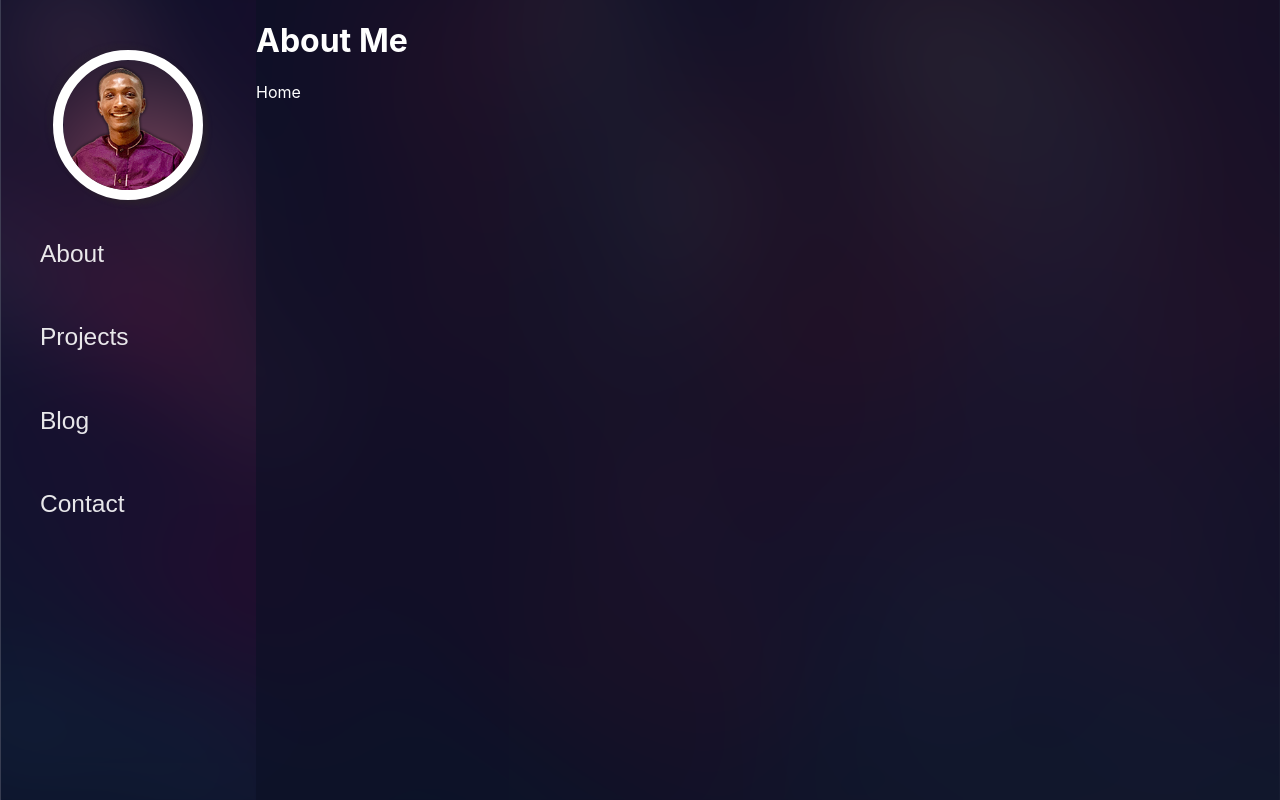
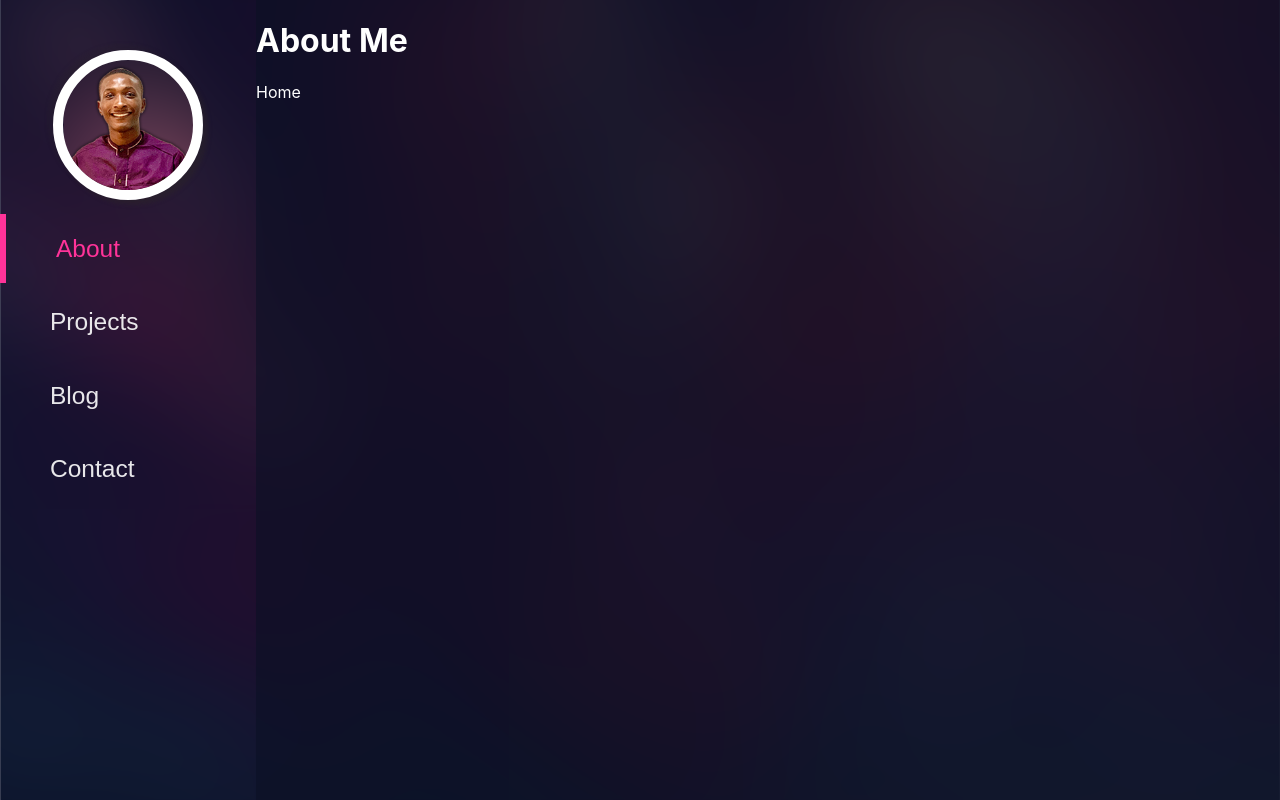
Before and after one commit to NzakiCodes/portfolio, a Next.js app: page /about in a window 1280 px wide. Built offline with nearby package versions, Linux system fonts and the light colour scheme.

Commit message:
Added border to active page

```diff
--- a/components/nav/sidenav.js
+++ b/components/nav/sidenav.js
@@ -13,16 +13,16 @@ export default function Sidenav({ active, ...props }) {
 
                 <div className={styles.sideLinks}>
                     <Link href="/about">
-                        <a>About</a>
+                        <a className={active=="about"?styles.active:""} >About</a>
                     </Link>
                     <Link href="/projects">
-                        <a>Projects</a>
+                        <a className={active=="projects"?styles.active:""}>Projects</a>
                     </Link>
                     <Link href="/blog">
-                        <a>Blog</a>
+                        <a className={active=="blog"?styles.active:""}>Blog</a>
                     </Link>
                     <Link href="/contact">
-                        <a>Contact</a>
+                        <a className={active=="contact"?styles.active:""}>Contact</a>
                     </Link>
                 </div>
             </div>
--- a/styles/sidenav.module.css
+++ b/styles/sidenav.module.css
@@ -23,22 +23,32 @@
     -5px -5px 4px rgba(43, 38, 39, 0.219);
   background-image: url("/images/glassy-effect-clicp.png");
 }
-.sideLinks{
+
+.sideLinks {
   display: flex;
   flex-direction: column;
   margin: 12px 0px;
 }
-.sideLinks a{
+
+.sideLinks a {
   width: 100%;
-  padding: 25px 40px;
+  padding: 20px 50px;
   margin: 2px 0;
+  transition: 0.3s;
 }
 
 .sideLinks a:hover {
   background-color: rgba(255, 255, 255, 0.031);
+  transition: 0.3s;
+}
 
+.active {
+  color: #ff3399!important;
+  border-left: 6px solid #ff3399!important;
+  transition: 0.3s;
 
 }
+
 .sideLinks a {
   font-size: 24.537px;
   font-family: "ProximaNova", sans-serif;
```
Also changed, not shown: pages/blog.js (+11 -0 lines), pages/contact.js (+11 -0 lines).
